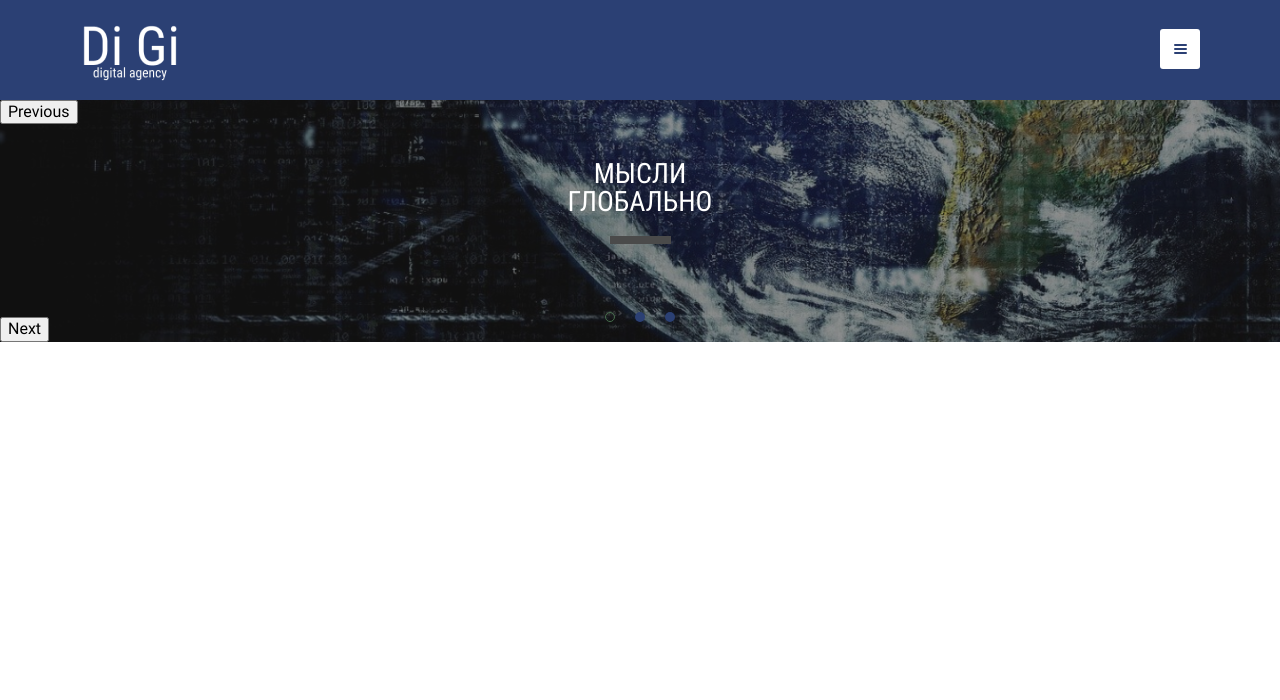
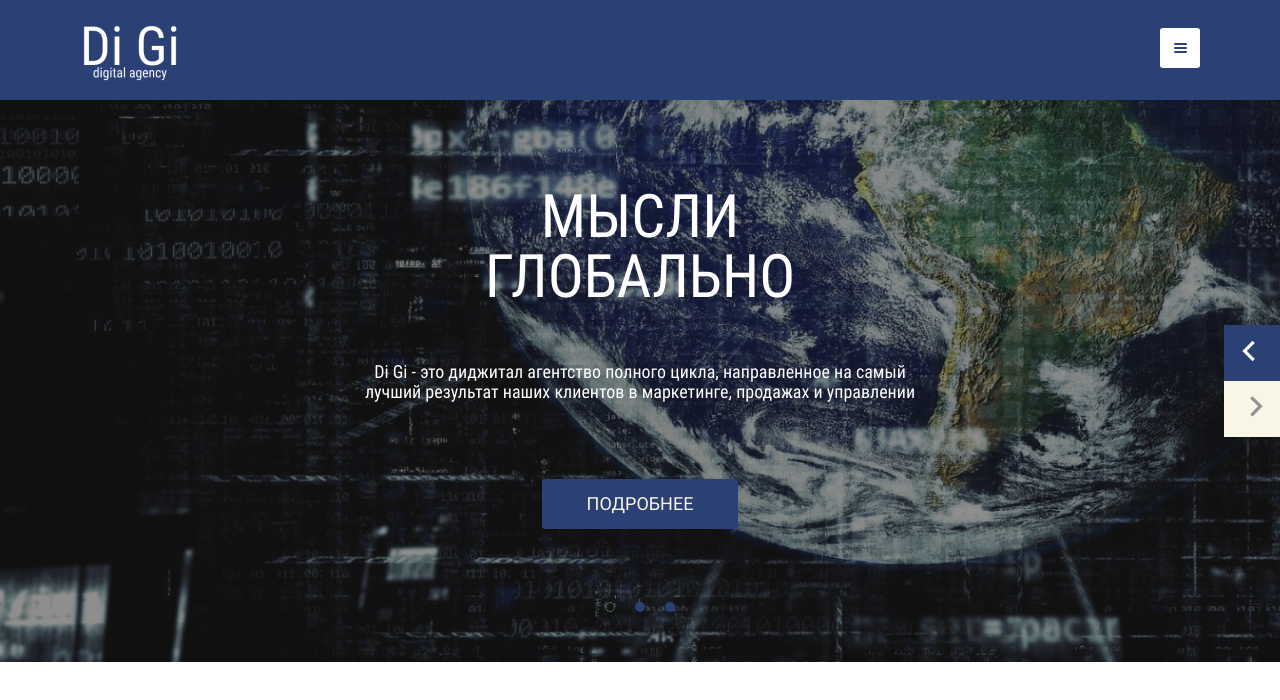
Before and after one commit to mrrsmth/di-gi, a plain HTML site: page index.html in a window 1280 px wide. Drawn offline with nearby package versions, Linux system fonts and the light colour scheme; files that its build step writes are made by us from their sources.

Commit message:
Ситилизовал кусок адаптива слайдера по уроку.

```diff
--- a/index.html
+++ b/index.html
@@ -1,5 +1,6 @@
 <!DOCTYPE html>
 <html lang="en">
+
 <head>
    <meta charset="UTF-8" />
    <meta name="viewport" content="width=device-width, initial-scale=1.0" />
@@ -30,16 +31,37 @@
          <h3 class="top-slider__title">
             МЫСЛИ ГЛОБАЛЬНО
          </h3>
+         <p class="top-slider__text">
+            Di Gі - это диджитал агентство полного цикла, направленное на
+            самый лучший результат наших клиентов в
+            маркетинге, продажах и
+            управлении
+         </p>
+         <button class="top-slider__btn">ПОДРОБНЕЕ</button>
       </div>
       <div class="top-slider__item">
          <h3 class="top-slider__title">
             МЫСЛИ ГЛОБАЛЬНО
          </h3>
+         <p class="top-slider__text">
+            Di Gі - это диджитал агентство полного цикла, направленное на
+            самый лучший результат наших клиентов в
+            маркетинге, продажах и
+            управлении
+         </p>
+         <button class="top-slider__btn">ПОДРОБНЕЕ</button>
       </div>
       <div class="top-slider__item">
          <h3 class="top-slider__title">
             МЫСЛИ ГЛОБАЛЬНО
          </h3>
+         <p class="top-slider__text">
+            Di Gі - это диджитал агентство полного цикла, направленное на
+            самый лучший результат наших клиентов в
+            маркетинге, продажах и
+            управлении
+         </p>
+         <button class="top-slider__btn">ПОДРОБНЕЕ</button>
       </div>
    </div>
 </section>
@@ -49,4 +71,5 @@
    <script src="libs/slick/slick.min.js"></script>
    <script src="js/main.js"></script>
 </body>
+
 </html>
--- a/js/main.js
+++ b/js/main.js
@@ -3,6 +3,8 @@ $(function () {
         dots: true,
         slidesToShow: 1,
         slidesToScroll: 1,
+        nextArrow: '<button type="button" class="slick-arrow slick-next"><img src="images/next-arrow.svg" alt="prev"></button>', //!добавляем стрелки
+        prevArrow: '<button type="button" class="slick-arrow slick-prev"><img src="images/prev-arrow.svg" alt="next"></button>', //!добавляем стрелки
         responsive: [{
                 breakpoint: 1024,
                 settings: {
@@ -12,7 +14,7 @@ $(function () {
             {
                 breakpoint: 640,
                 settings: {
-                    arrows: false//!выкл стрелочки при 640px
+                    arrows: false //!выкл стрелочки при 640px
                 }
             }
         ]
--- a/scss/style.scss
+++ b/scss/style.scss
@@ -1,5 +1,5 @@
-@import 'vars';
-@import 'fonts';
+@import "vars";
+@import "fonts";
 
 html {
    box-sizing: border-box;
@@ -27,10 +27,19 @@ li {
    list-style: none;
 }
 
+button {
+   padding: 0;
+}
+
+p {
+   margin: 0;
+   padding: 0;
+}
+
 body {
    min-width: 320px;
    overflow-x: hidden; //!!!
-    font-family: 'Roboto-Regular', 'Arial', 'sans-serif';
+   font-family: "Roboto-Regular", "Arial", "sans-serif";
    font-weight: 400;
    font-size: 16px;
    line-height: 18px;
@@ -41,8 +50,7 @@ body {
    padding: 0 20px;
 }
 
-
-@media (min-width:640px) {
+@media (min-width: 640px) {
 
    //больше чем
    .container {
@@ -50,13 +58,13 @@ body {
    }
 }
 
-@media (min-width:768px) {
+@media (min-width: 768px) {
    .container {
       padding: 0 40px;
    }
 }
 
-@media (min-width:1024px) {
+@media (min-width: 1024px) {
    .container {
       max-width: 1200px;
       margin: 0 auto;
@@ -64,7 +72,7 @@ body {
    }
 }
 
-@media (min-width:1440px) {
+@media (min-width: 1440px) {
    .container {
       max-width: 1320px;
       margin: 0 auto; // Хз нужно ли
@@ -82,7 +90,7 @@ body {
    }
 }
 
-@media (min-width:640px) {
+@media (min-width: 640px) {
    .header {
       &__inner {
          min-height: 100px;
@@ -105,8 +113,6 @@ body {
       margin-left: 0px;
    }
 }
-
-
 
 .menu__btn {
    width: 40px;
@@ -137,14 +143,21 @@ body {
 
 /* ------------------------HEADER-END--------------------------------- */
 
-
 .head {
-    background-image: url(/images/bg-slider.jpg); //!!!
+   background-image: url(../images/bg-slider.jpg); //!!!
    background-repeat: no-repeat;
    background-position: center center;
    background-size: cover;
    min-height: 193px;
 }
+
+/* @media (min-width: 640px) {
+   .head {
+      min-height: 386px;
+      background-position: center center;//!!!!!!!!!!!
+   }
+} */
+
 
 /* ------------------------SLIDER-START--------------------------------- */
 .top-slider {
@@ -154,11 +167,10 @@ body {
       color: #fff;
       text-align: center;
       min-height: 193px;
-
    }
 
    &__title {
-        font-family: 'RobotoCondensed-Regular';
+      font-family: "RobotoCondensed-Regular";
       font-size: 28px;
       line-height: 28px;
       font-weight: 400;
@@ -183,6 +195,14 @@ body {
       }
    }
 
+   &__text {
+      display: none;
+   }
+
+   &__btn {
+      display: none;
+   }
+
    .slick-dots {
       display: flex;
       justify-content: center;
@@ -194,7 +214,7 @@ body {
       .slick-active {
          button {
             background-color: transparent;
-                border: 1px solid #476E4D;
+            border: 1px solid #476e4d;
          }
       }
 
@@ -210,3 +230,79 @@ body {
       }
    }
 }
+
+@media (min-width: 640px) {
+   .top-slider {
+      &__item {
+         min-height: 386px;
+      }
+
+      &__title {
+         font-size: 60px;
+         line-height: 60px;
+         padding-top: 50px;
+         padding-bottom: 30px;
+         min-width: 520px;
+      }
+
+      &__btn {
+         display: block;
+         margin: 0 auto 133px;
+         margin-top: 45px;
+         padding: 16px 45px;
+         font-size: 18px;
+         line-height: 18px;
+         background-color: $accent;
+         border: none;
+         border-radius: 3px;
+         color: $bg-color;
+      }
+
+      .slick-dots {
+         bottom: 50px;
+      }
+
+      .slick-arrow {
+         width: 56px;
+         height: 56px;
+         border: none;
+         position: absolute;
+         right: 0;
+         z-index: 5;
+      }
+
+      .slick-prev {
+         background-color: $accent;
+         top: calc(50% - 56px);
+      }
+
+      .slick-next {
+         background-color: $bg-color;
+         top: 50%;
+      }
+   }
+}
+
+@media (min-width: 768px) {
+   .top-slider {
+      &__title {
+         padding-top: 87px;
+         margin: 0 auto 0;//!!!!!!!!!!!!!!!!!!!!!!
+         &::after {
+            display: none;
+         }
+      }
+
+      &__text {
+         padding-top: 25px;
+         padding-bottom: 32px;
+         font-family: 'RobotoCondensed-Regular';
+         font-weight: 400;
+         font-size: 18px;
+         line-height: 20px;
+         display: block;
+         max-width: 587px;
+         margin: 0 auto 0;//!!!!
+      }
+   }
+}
--- a/scss/vars.scss
+++ b/scss/vars.scss
@@ -1,2 +1,3 @@
 $accent: #2B4074;
 $text-color: #4A4A4A;
+$bg-color: #F9F6E5;
```
Also changed, not shown: images/next-arrow.svg (added), images/prev-arrow.svg (added). Lines whose indentation alone changed are shown as unchanged.
